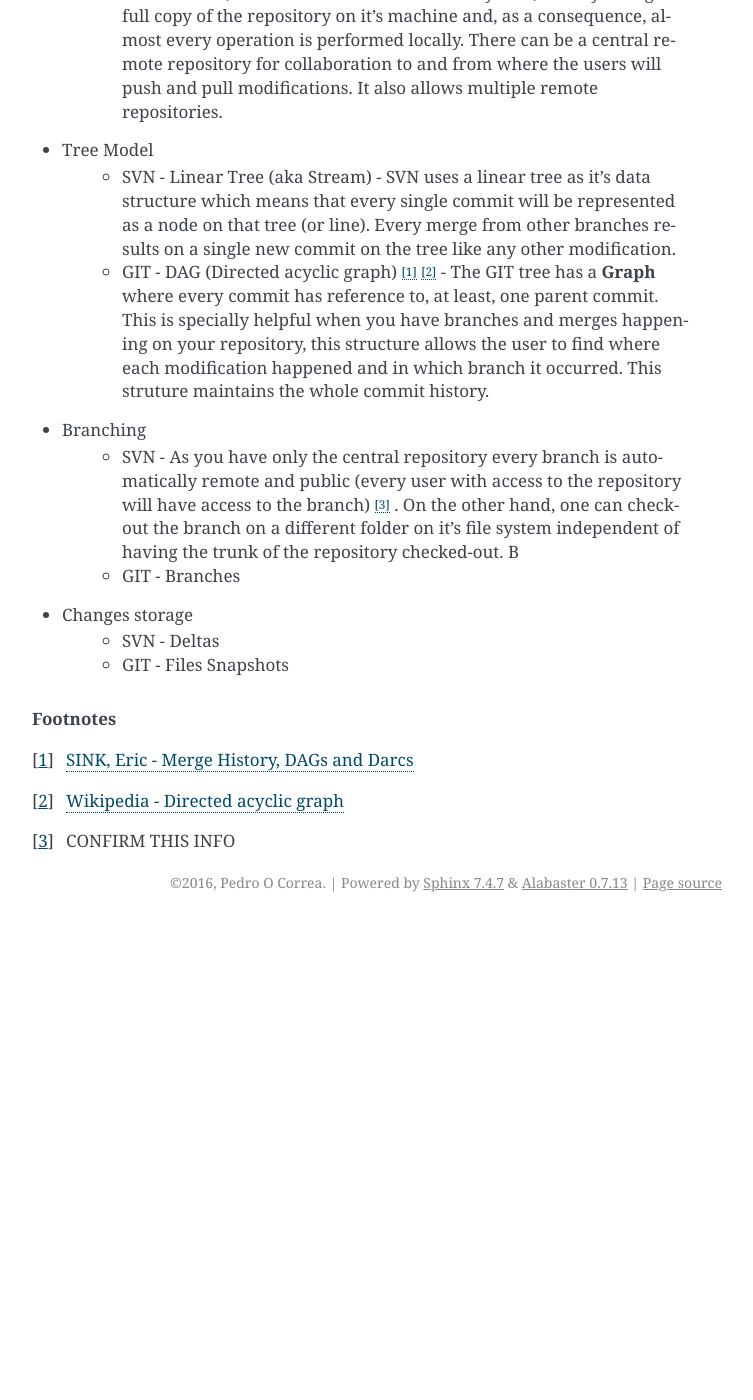
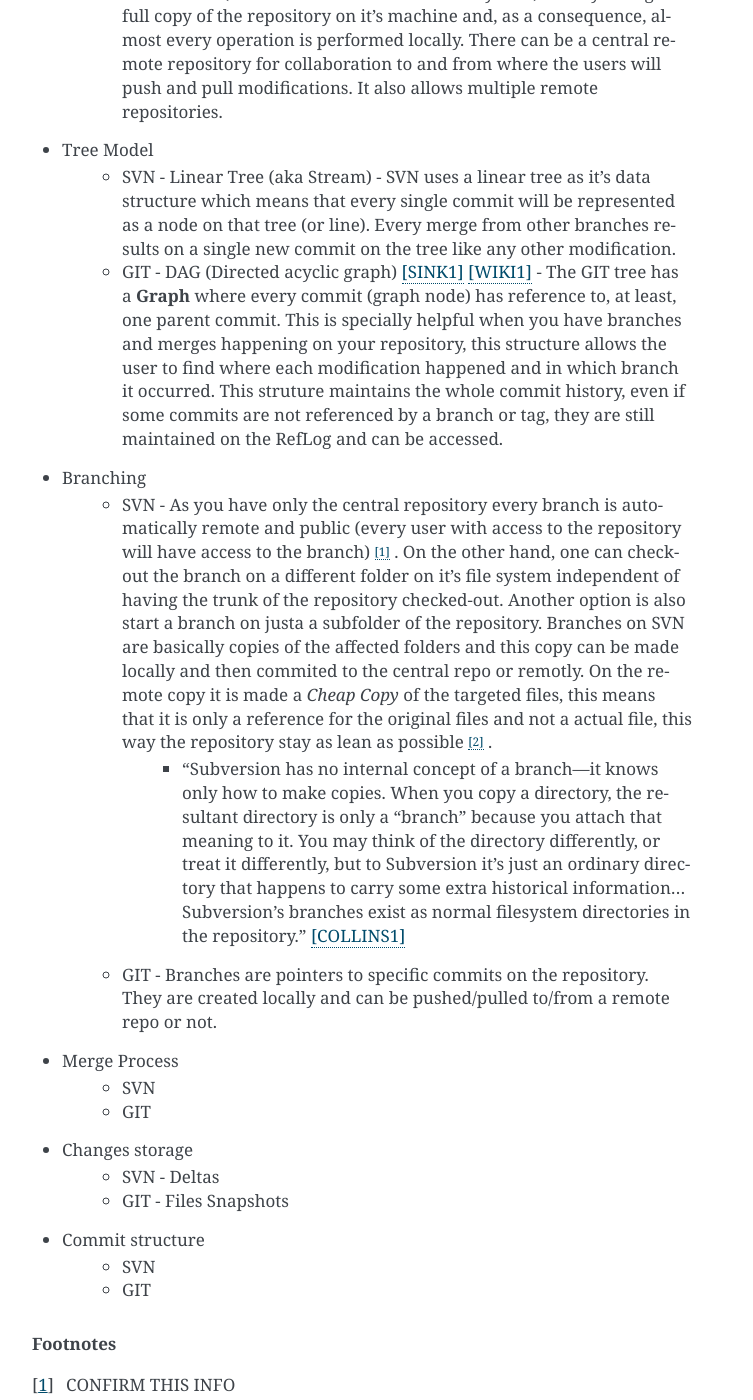
Before and after one commit to pedrostc/svn-vs-git, a Sphinx documentation site: the page built from docs/brainstorm.rst, in a window 1280 px wide and 1400 px high, scrolled down 440 px. Shown: the whole window, without its empty margins (388-1141 px from the left). Built offline with Sphinx 7.4.7, drawn with Linux system fonts in a browser that asks for light colours; before the commit the page ends 1362 px from its top, so only the background shows below that; some of the changed text lies outside the part shown.

Commit message:
changes on the tree structure section. Branching section content. Refactored the references and footnotes.

```diff
--- a/docs/brainstorm.rst
+++ b/docs/brainstorm.rst
@@ -14,19 +14,34 @@
 
 - Tree Model
     + SVN - Linear Tree (aka Stream) - SVN uses a linear tree as it's data structure which means that every single commit will be represented as a node on that tree (or line). Every merge from other branches results on a single new commit on the tree like any other modification.
-    + GIT - DAG (Directed acyclic graph) [#]_ [#]_ - The GIT tree has a **Graph** where every commit has reference to, at least, one parent commit. This is specially helpful when you have branches and merges happening on your repository, this structure allows the user to find where each modification happened and in which branch it occurred. This struture maintains the whole commit history.
+    + GIT - DAG (Directed acyclic graph) [SINK1]_ [WIKI1]_ - The GIT tree has a **Graph** where every commit (graph node) has reference to, at least, one parent commit. This is specially helpful when you have branches and merges happening on your repository, this structure allows the user to find where each modification happened and in which branch it occurred. This struture maintains the whole commit history, even if some commits are not referenced by a branch or tag, they are still maintained on the RefLog and can be accessed.
 
 - Branching
-    + SVN - As you have only the central repository every branch is automatically remote and public (every user with access to the repository will have access to the branch) [#]_ . On the other hand, one can checkout the branch on a different folder on it's file system independent of having the trunk of the repository checked-out. B
-    + GIT - Branches
+    + SVN - As you have only the central repository every branch is automatically remote and public (every user with access to the repository will have access to the branch) [#]_ . On the other hand, one can checkout the branch on a different folder on it's file system independent of having the trunk of the repository checked-out. Another option is also start a branch on justa a subfolder of the repository. Branches on SVN are basically copies of the affected folders and this copy can be made locally and then commited to the central repo or remotly. On the remote copy it is made a *Cheap Copy* of the targeted files, this means that it is only a reference for the original files and not a actual file, this way the repository stay as lean as possible [#]_ .
+        * "Subversion has no internal concept of a branch—it knows only how to make copies. When you copy a directory, the resultant directory is only a “branch” because you attach that meaning to it. You may think of the directory differently, or treat it differently, but to Subversion it's just an ordinary directory that happens to carry some extra historical information... Subversion's branches exist as normal filesystem directories in the repository." [COLLINS1]_
+
+
+    + GIT - Branches are pointers to specific commits on the repository. They are created locally and can be pushed/pulled to/from a remote repo or not.
+
+- Merge Process
+    + SVN
+    + GIT
 
 - Changes storage
     + SVN - Deltas
     + GIT - Files Snapshots
 
+- Commit structure
+    + SVN
+    + GIT
 
 .. rubric:: Footnotes
 
-.. [#] `SINK, Eric - Merge History, DAGs and Darcs <http://ericsink.com/entries/merge_history.html>`_
-.. [#] `Wikipedia - Directed acyclic graph <https://en.wikipedia.org/wiki/Directed_acyclic_graph>`_
 .. [#] CONFIRM THIS INFO
+.. [#] Review text
+
+.. rubric:: References
+
+.. [SINK1] `Eric Sink - Merge History, DAGs and Darcs <http://ericsink.com/entries/merge_history.html>`_
+.. [WIKI1] `Wikipedia - Directed acyclic graph <https://en.wikipedia.org/wiki/Directed_acyclic_graph>`_
+.. [COLLINS1] `Ben Collins-Sussman, Brian W. Fitzpatrick & C. Michael Pilato - "Using Branches" in Version Control with Subversion <http://svnbook.red-bean.com/en/1.7/svn.branchmerge.using.html#svn.branchmerge.using.create>`_
```
Also changed, not shown: docs/references.md (+2 -0 lines).
